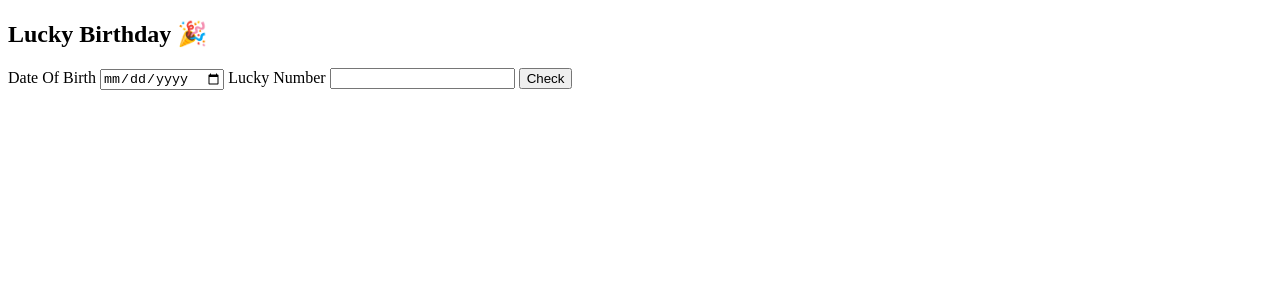
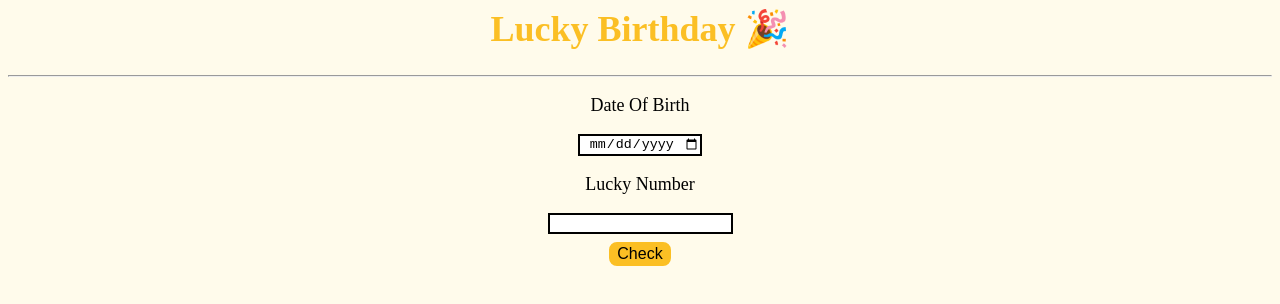
Before and after one commit to vidhimakani74/Lucky-Birthday, a plain HTML site: page index.html in a window 1280 px wide. Drawn offline with Linux system fonts and the light colour scheme.

Commit message:
style added

```diff
--- a/index.html
+++ b/index.html
@@ -8,12 +8,13 @@
     <link rel="stylesheet" href="styles.css" />
   </head>
   <body>
-    <h2>Lucky Birthday 🎉</h2>
+    <h1>Lucky Birthday 🎉</h1>
+<hr>
     <div class="container">
-      <label for="date-of-birth">Date Of Birth</label>
+      <label for="date-of-birth"><p>Date Of Birth</p></label>
       <input type="date" id="date-of-birth" />
 
-      <label for="lucky-number">Lucky Number</label>
+      <label for="lucky-number"><p>Lucky Number</p></label>
       <input type="number" id="lucky-number" />
 
       <button id="check-button">Check</button>
--- a/styles.css
+++ b/styles.css
@@ -0,0 +1,61 @@
+
+body{
+    background-color: #fffbeb;
+    text-align: center;
+    color:black;
+    font-size: large;
+
+}
+h1{
+    color: #fbbf24;
+    text-align: center;
+    margin:auto;
+    margin-bottom: 2%;
+}
+.container{
+    width: 80%;
+    height: 50%;
+    margin:auto;
+}
+input,label
+{
+   display: block;
+   margin: auto;
+
+
+}
+input{
+    margin-bottom: 0.5rem;
+    text-align: center;
+}
+
+#check-button{
+    display: block;
+    margin-top:0.5rem;
+    margin-bottom:1rem;
+    margin:auto;
+    background:#fbbf24;
+    border: 2px solid #fbbf24;
+    border-radius: 0.5rem;
+    text-decoration: black;
+    font-size: medium;
+}
+
+#date-of-birth{
+    align-self: center;
+    border: solid black 2px;
+    display: block;
+
+}
+
+#lucky-number{
+    align-self: center;
+    border: solid black 2px;
+}
+.column1{
+    display: flex;
+    flex-direction: column;
+    align-items: center;
+    gap: 10px;
+    /* background-color: #fce7f3; */
+}
```
